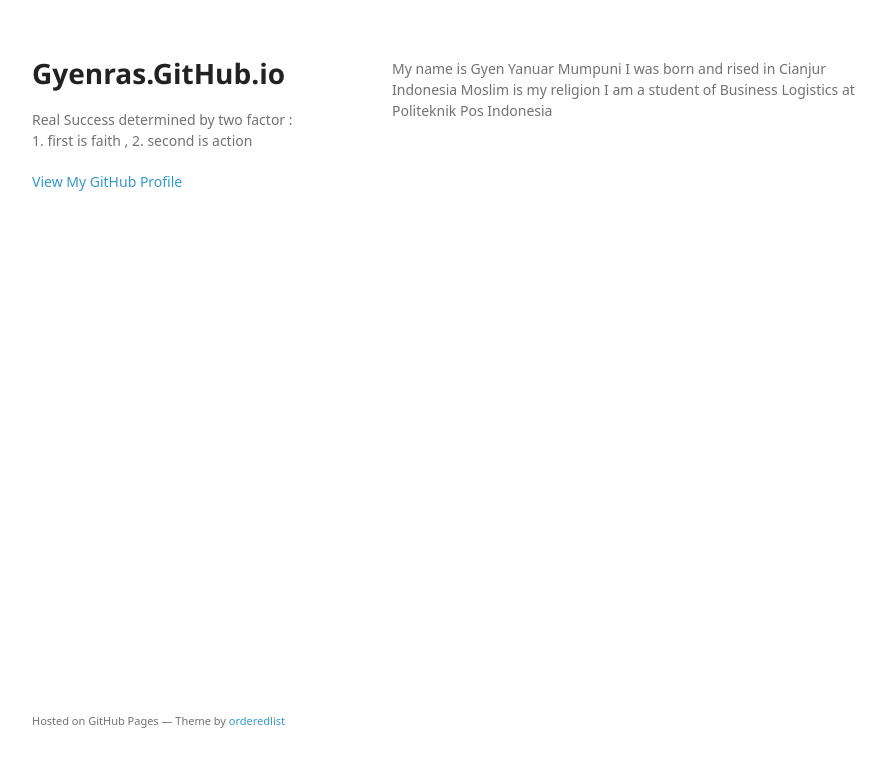
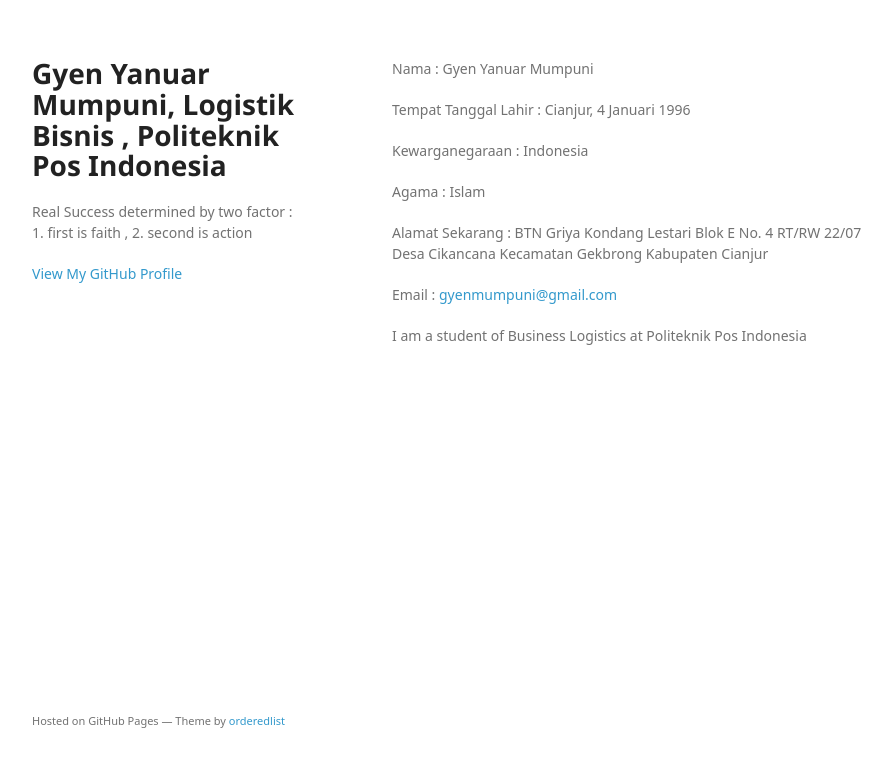
Before and after one commit to gyenras/gyenras.github.io, a plain HTML site: page index.html in a window 1280 px wide. Shown: the whole page, without its empty margins (178-1070 px from the left). Drawn offline with Linux system fonts and the light colour scheme; a web font is replaced by a local one.

Commit message:
Replace master branch with page content via GitHub

```diff
--- a/index.html
+++ b/index.html
@@ -3,7 +3,7 @@
   <head>
     <meta charset="utf-8">
     <meta http-equiv="X-UA-Compatible" content="chrome=1">
-    <title>Gyenras.GitHub.io by gyenras</title>
+    <title>Gyen Yanuar Mumpuni, Logistik Bisnis , Politeknik Pos Indonesia by gyenras</title>
 
     <link rel="stylesheet" href="stylesheets/styles.css">
     <link rel="stylesheet" href="stylesheets/github-light.css">
@@ -15,7 +15,7 @@
   <body>
     <div class="wrapper">
       <header>
-        <h1>Gyenras.GitHub.io</h1>
+        <h1>Gyen Yanuar Mumpuni, Logistik Bisnis , Politeknik Pos Indonesia</h1>
         <p>Real Success determined by two factor :  1. first is faith , 2. second is action </p>
 
 
@@ -23,10 +23,19 @@
 
       </header>
       <section>
-        <p>My name is Gyen Yanuar Mumpuni
-I was born and rised in Cianjur Indonesia
-Moslim is my religion
-I am a student of Business Logistics at Politeknik Pos Indonesia</p>
+        <p>Nama            : Gyen Yanuar Mumpuni</p>
+
+<p>Tempat Tanggal Lahir    : Cianjur, 4 Januari 1996</p>
+
+<p>Kewarganegaraan     : Indonesia</p>
+
+<p>Agama           : Islam</p>
+
+<p>Alamat   Sekarang   : BTN Griya Kondang Lestari Blok E No. 4 RT/RW 22/07  Desa Cikancana Kecamatan Gekbrong Kabupaten Cianjur   </p>
+
+<p>Email                   : <a href="mailto:gyenmumpuni@gmail.com">gyenmumpuni@gmail.com</a></p>
+
+<p>I am a student of Business Logistics at Politeknik Pos Indonesia</p>
       </section>
       <footer>
         <p><small>Hosted on GitHub Pages &mdash; Theme by <a href="https://github.com/orderedlist">orderedlist</a></small></p>
--- a/params.json
+++ b/params.json
@@ -1,6 +1,6 @@
 {
-  "name": "Gyenras.GitHub.io",
+  "name": "Gyen Yanuar Mumpuni, Logistik Bisnis , Politeknik Pos Indonesia",
   "tagline": "Real Success determined by two factor :  1. first is faith , 2. second is action ",
-  "body": "My name is Gyen Yanuar Mumpuni\r\nI was born and rised in Cianjur Indonesia\r\nMoslim is my religion\r\nI am a student of Business Logistics at Politeknik Pos Indonesia",
+  "body": "Nama\t\t\t: Gyen Yanuar Mumpuni\r\n\r\nTempat Tanggal Lahir \t: Cianjur, 4 Januari 1996\r\n\r\nKewarganegaraan\t\t: Indonesia\r\n\r\nAgama  \t\t\t: Islam\r\n\r\nAlamat\t Sekarang\t: BTN Griya Kondang Lestari Blok E No. 4 RT/RW 22/07  Desa Cikancana Kecamatan Gekbrong Kabupaten Cianjur\t\r\n\r\nEmail                   : gyenmumpuni@gmail.com\r\n\r\nI am a student of Business Logistics at Politeknik Pos Indonesia",
   "note": "Don't delete this file! It's used internally to help with page regeneration."
 }
```
